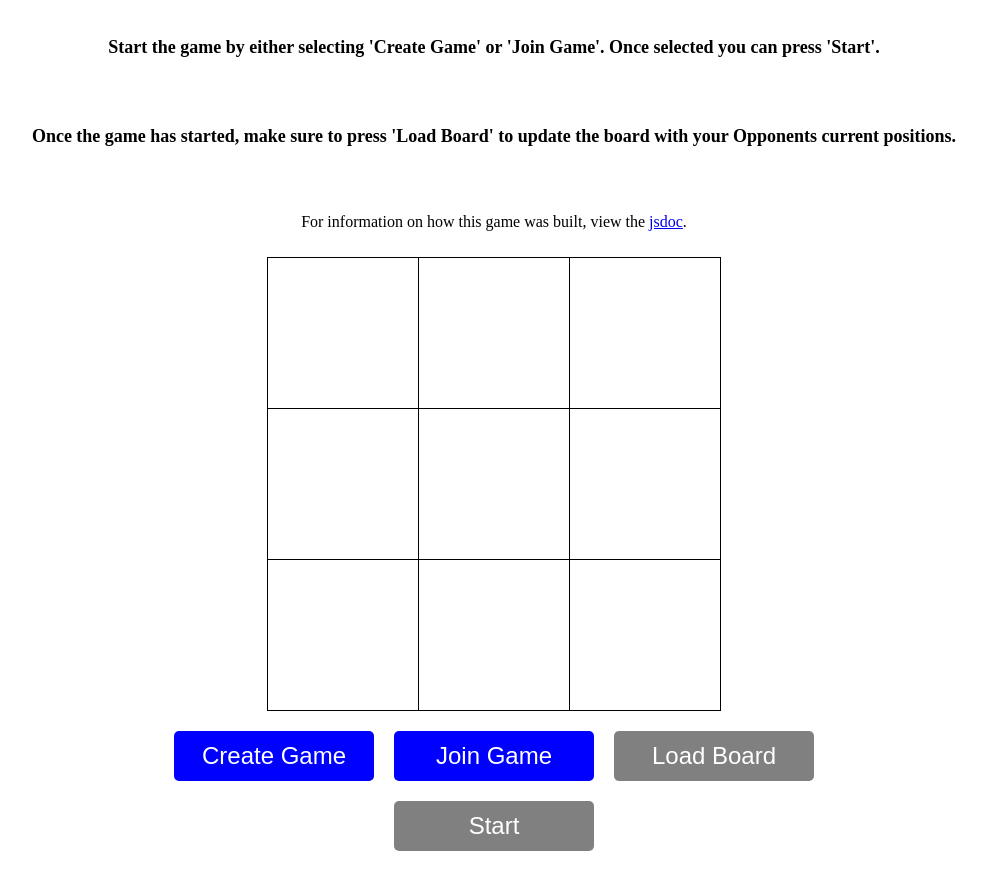
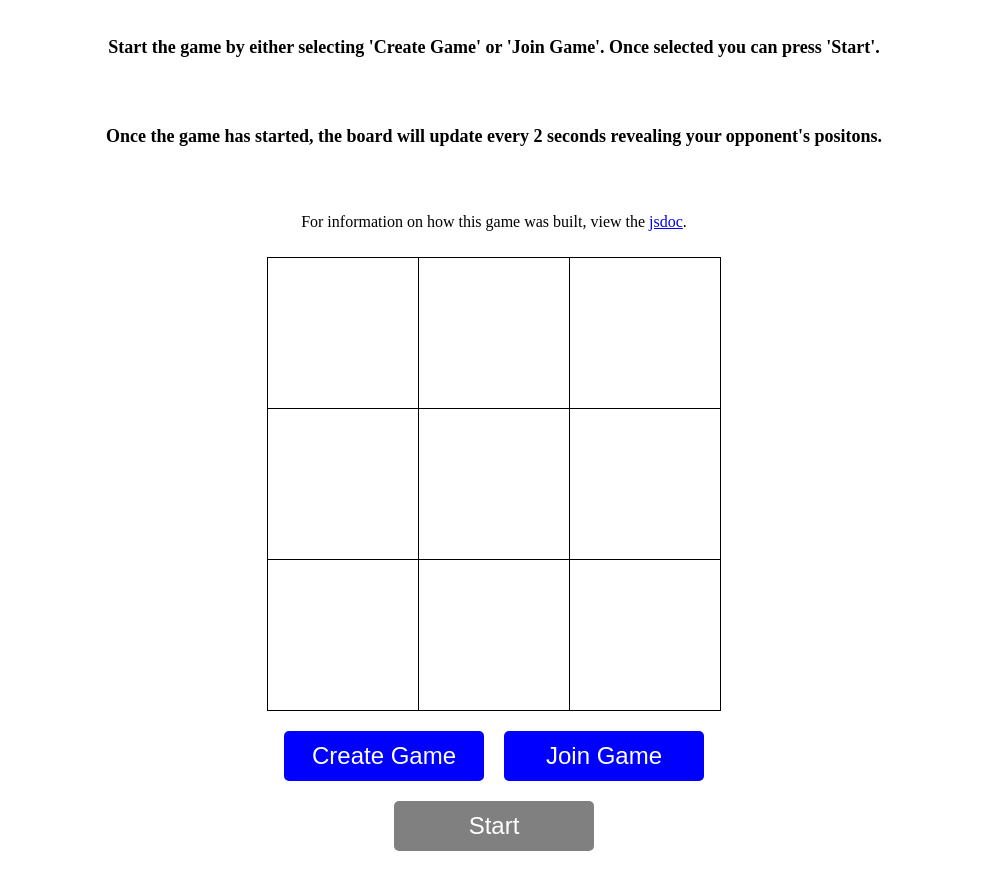
Before and after one commit to coryb342/Exercise-3, a plain HTML site: page index.html in a window 1280 px wide. Shown: the part 69-938 px from the top of the page, without its empty margins (146-1132 px from the left). Drawn offline with Linux system fonts and the light colour scheme.

Commit message:
Make the page autoreload during gameplay

```diff
--- a/index.html
+++ b/index.html
@@ -10,7 +10,7 @@
         <div>
             <h1>Tic Tac Toe</h1>
             <p style="font-weight: bold; font-size: large;">Start the game by either selecting 'Create Game' or 'Join Game'. Once selected you can press 'Start'. <p>
-            <p style="font-weight: bold; font-size: large;">Once the game has started, make sure to press 'Load Board' to update the board with your Opponents current positions. <p>
+            <p style="font-weight: bold; font-size: large;">Once the game has started, the board will update every 2 seconds revealing your opponent's positons.<p>
 
             <p>For information on how this game was built, view the <a href="out/global.html" target="_blank">jsdoc</a>.</p>
             <table class="tic-tac-toe-board">
@@ -33,7 +33,6 @@
             <div id="file-handler-buttons">
                 <input type="button" class="file-handler" id="create-game" value="Create Game" onclick="createGameStateJson()">
                 <input type="button" class="file-handler" id="join-game" value="Join Game" onclick="joinGameStateJson()">
-                <input type="button" class="file-handler" id="load-game-state" value="Load Board" onclick="loadGameState()">
             </div>
             <input type="button" id="start-clear" value="Start" onclick="startGame()">
         </div>
--- a/scripts.js
+++ b/scripts.js
@@ -234,6 +234,7 @@ async function startGame() {
         await saveGameState();
         updateBoard();
         start_clear_button.value = 'Clear';
+        setInterval(loadGameState, 2000);
         return;
     } else {
         await resetGame();
@@ -398,7 +399,6 @@ function updateBoard() {
         game_over_acknowledge = true;
 
     } else {
-        // Only enable the board if the game is still ongoing
         enableBoard();
     }
 }
```
